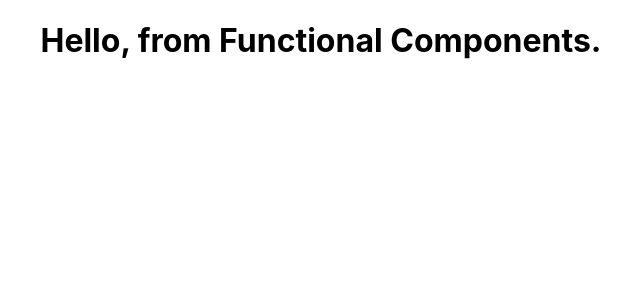
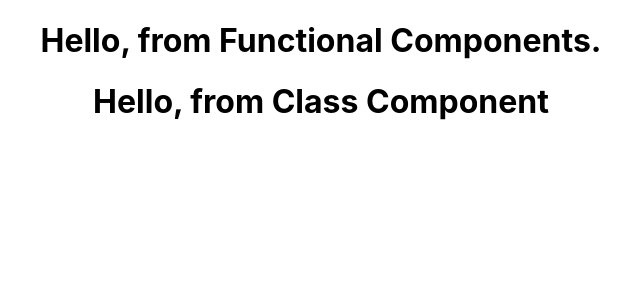
Before and after one commit to Prodip2416/react-exercise, a React (Create React App) app in the folder hello-react/: page / in a window 1280 px wide. Shown: the top 300 px of the page, without its empty margins (319-959 px from the left). Built offline with nearby package versions, Linux system fonts and the light colour scheme.

Commit message:
class components in react

```diff
--- a/hello-react/src/App.js
+++ b/hello-react/src/App.js
@@ -6,6 +6,7 @@ import Welcome from './components/Welcome';
 import Hello from './components/Hello';
 // import FunctionalComponents from './components/FunctionalComponents';
 import {FunctionalComponents} from './components/FunctionalComponents';
+import ClassComponents from './components/ClassComponents';
 
 function App() {
   return (
@@ -14,6 +15,7 @@ function App() {
       {/* <Welcome/> */}
       {/* <Hello/> */}
       <FunctionalComponents/>
+      <ClassComponents/>
     </div>
   );
 }
--- /dev/null
+++ b/hello-react/src/components/ClassComponents.js
@@ -0,0 +1,8 @@
+import React, { Component } from 'react';
+
+class ClassComponents extends Component {
+    render() {
+        return <h1> Hello, from Class Component</h1 >;
+    }
+}
+export default ClassComponents;
```
